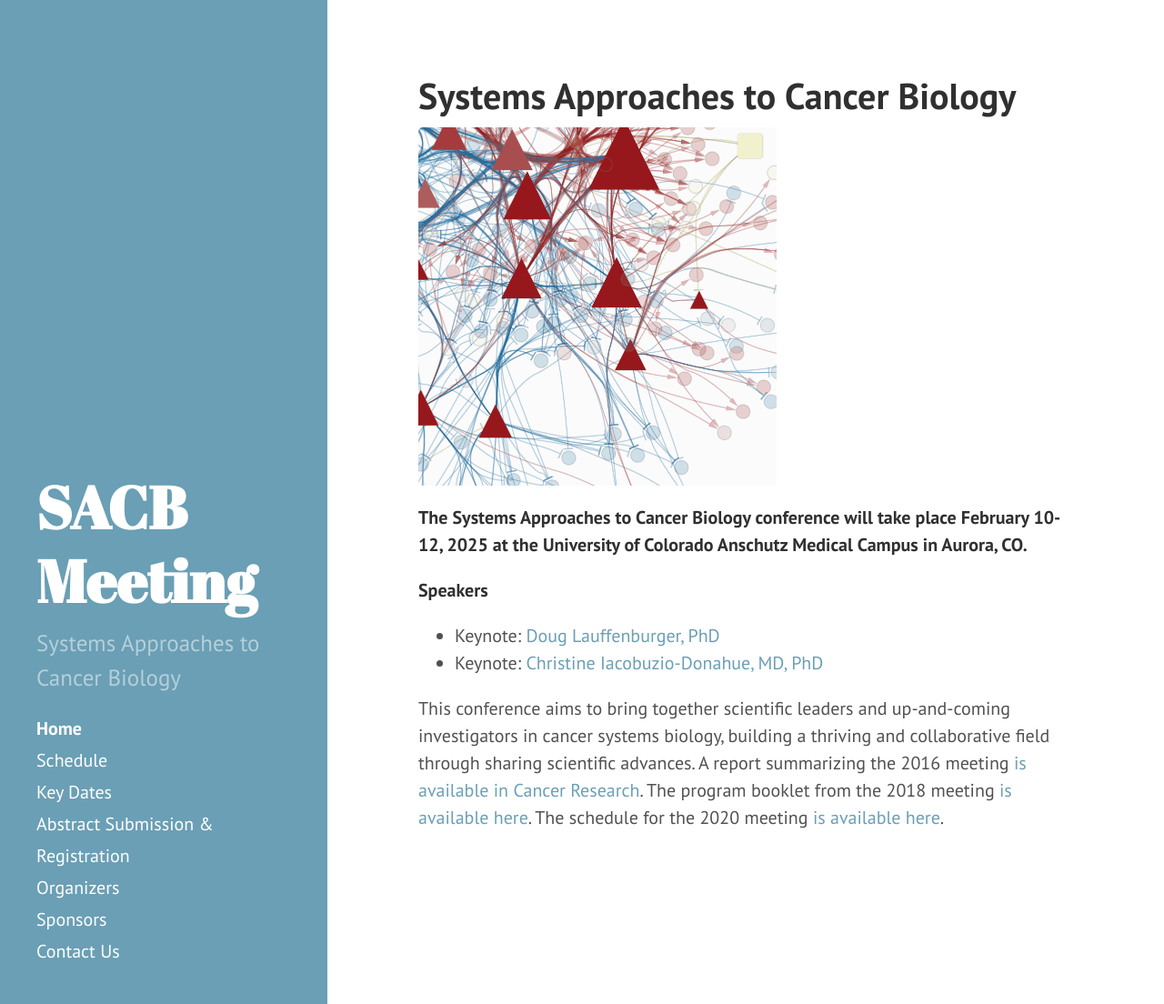
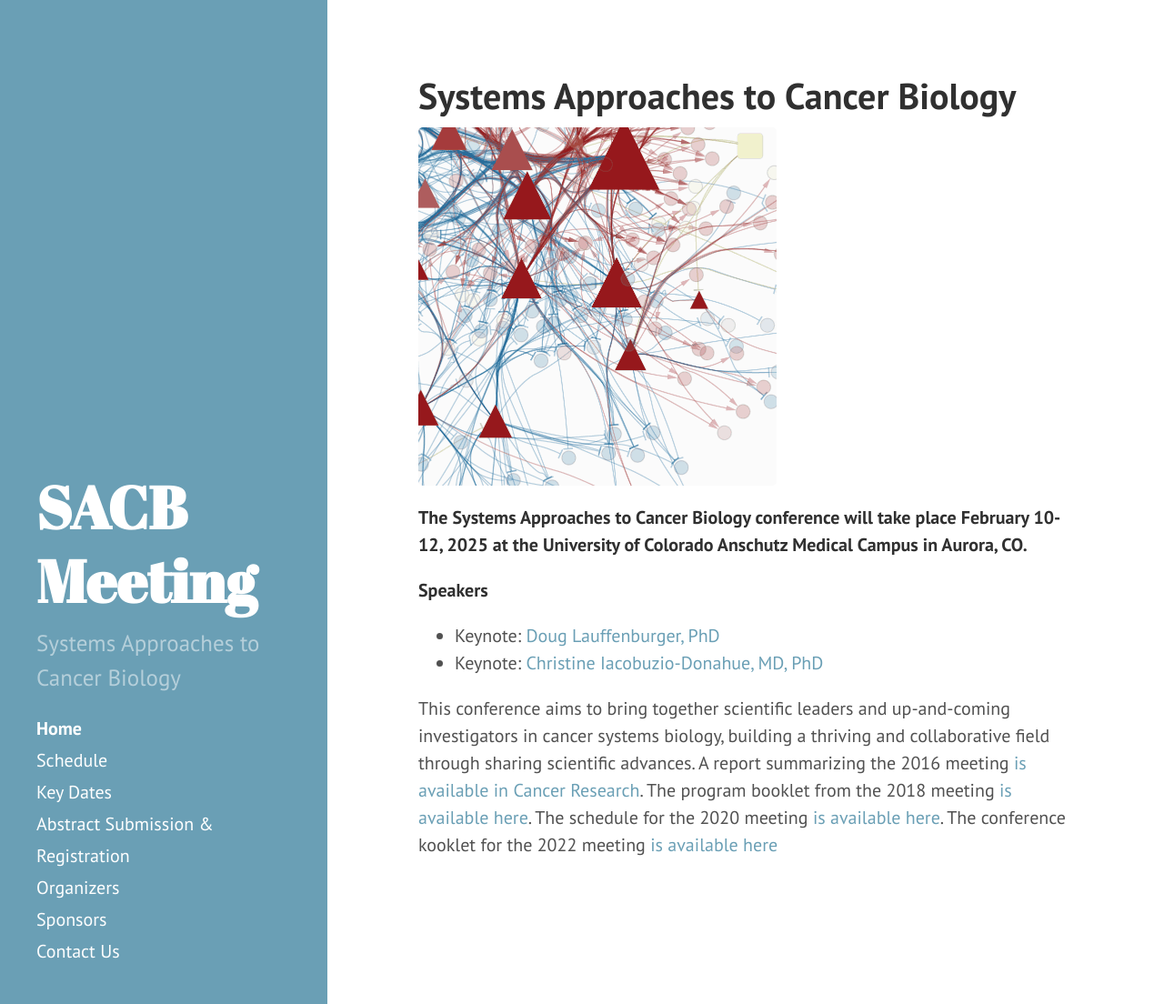
Before and after one commit to AECCSB/sacb-meeting, a Jekyll site: the page built from index.md, in a window 1280 px wide and 1104 px high. Shown: the whole window at 91% size. Built offline with Jekyll 4.4.1, drawn with Linux system fonts in a browser that asks for light colours.

Commit message:
Update index.md

```diff
--- a/index.md
+++ b/index.md
@@ -13,4 +13,4 @@ layout: page
 - Keynote: [Doug Lauffenburger, PhD](https://be.mit.edu/directory/douglas-a-lauffenburger)
 - Keynote: [Christine Iacobuzio-Donahue, MD, PhD](https://www.mskcc.org/research-areas/labs/christine-iacobuzio-donahue)
 
-This conference aims to bring together scientific leaders and up-and-coming investigators in cancer systems biology, building a thriving and collaborative field through sharing scientific advances. A report summarizing the 2016 meeting [is available in Cancer Research](http://cancerres.aacrjournals.org/content/76/23/6774). The program booklet from the 2018 meeting [is available here](/public/sacb%202018%20online%20booklet%20final.pdf). The schedule for the 2020 meeting [is available here](https://sacbmeeting.org/2020/schedule).
+This conference aims to bring together scientific leaders and up-and-coming investigators in cancer systems biology, building a thriving and collaborative field through sharing scientific advances. A report summarizing the 2016 meeting [is available in Cancer Research](http://cancerres.aacrjournals.org/content/76/23/6774). The program booklet from the 2018 meeting [is available here](/public/sacb%202018%20online%20booklet%20final.pdf). The schedule for the 2020 meeting [is available here](https://sacbmeeting.org/2020/schedule). The conference kooklet for the 2022 meeting [is available here](/public/SACB_2022_booklet_FINAL.pdf)
```
